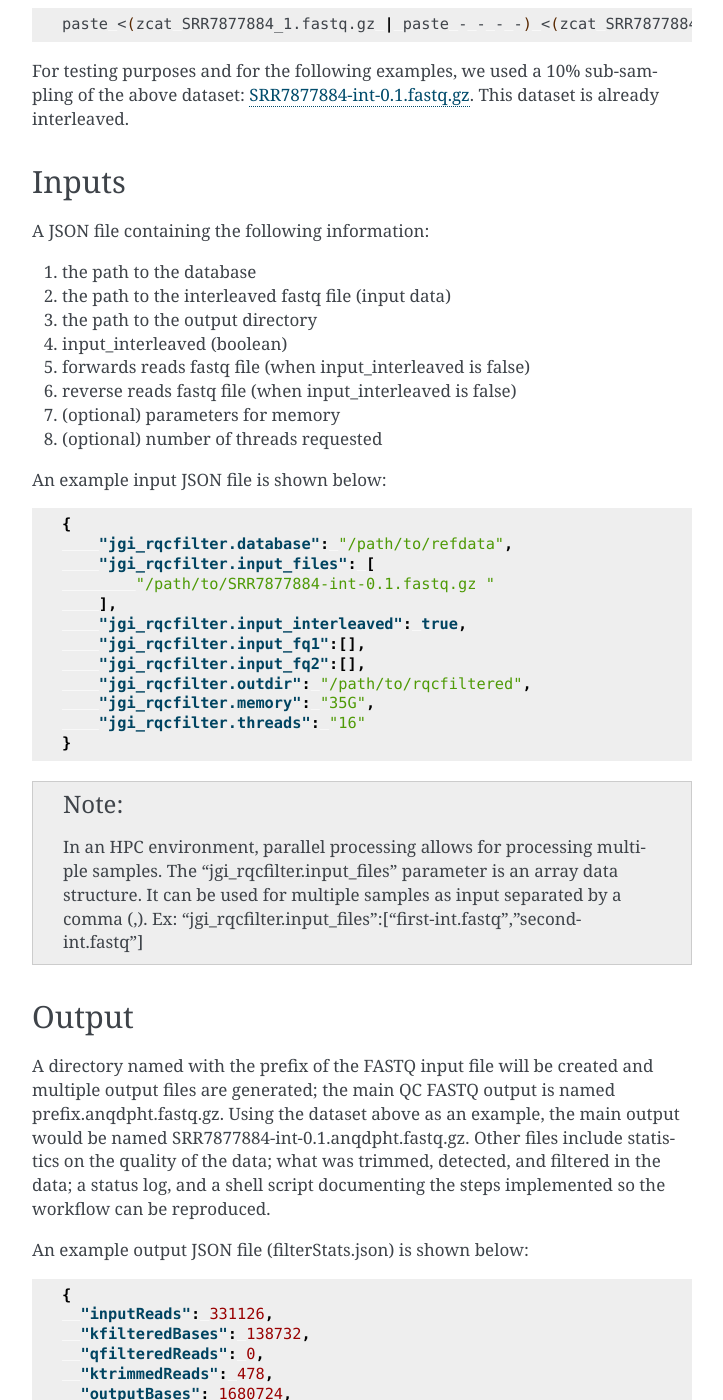
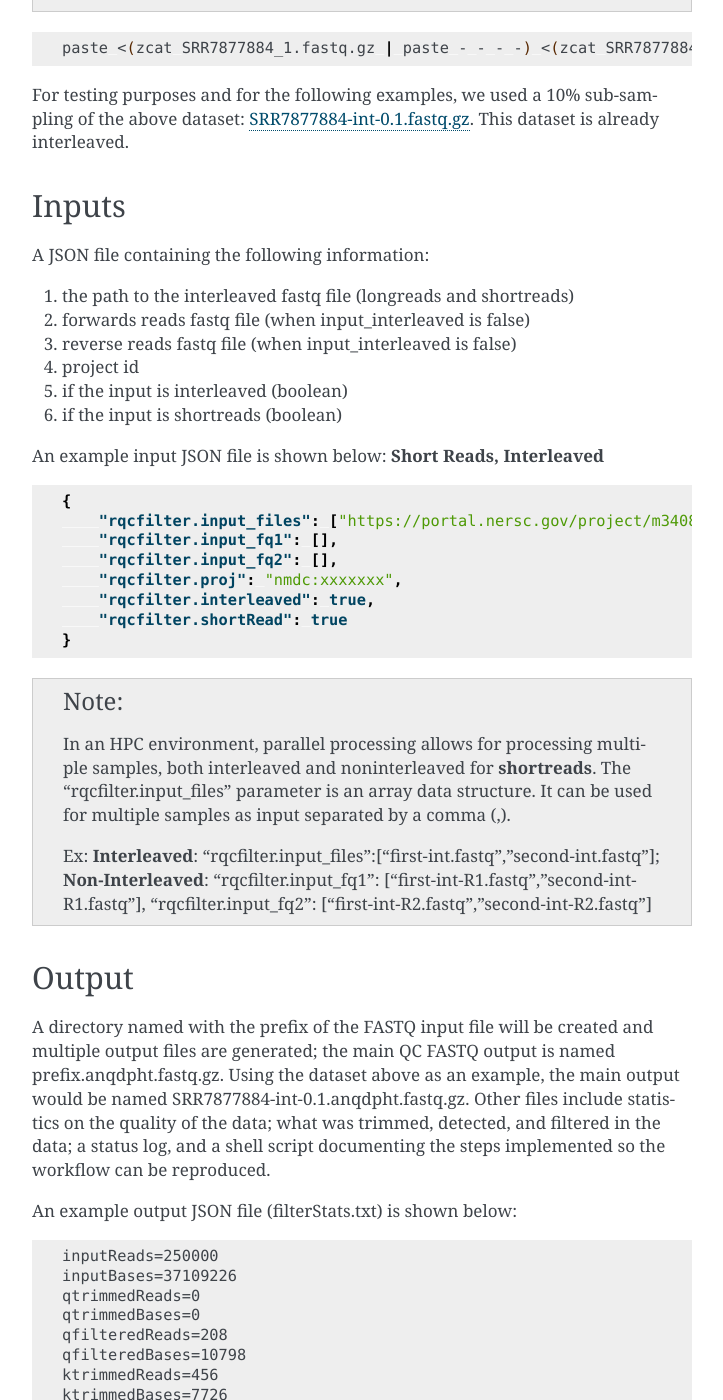
Before and after one commit to microbiomedata/ReadsQC, a Sphinx documentation site: the page built from docs/index.rst, in a window 1280 px wide and 1400 px high, scrolled down 2568 px. Shown: the whole window, without its empty margins (388-1111 px from the left). Built offline with Sphinx 7.4.7, drawn with Linux system fonts in a browser that asks for light colours; some of the changed text lies outside the part shown.

Commit message:
Update index.rst

```diff
--- a/docs/index.rst
+++ b/docs/index.rst
@@ -9,7 +9,7 @@
 Workflow Overview
 -----------------
 
-This workflow utilizes the program “rqcfilter2” from BBTools to perform quality control on raw Illumina reads. The workflow performs quality trimming, artifact removal, linker trimming, adapter trimming, and spike-in removal (using BBDuk), and performs human/cat/dog/mouse/microbe removal (using BBMap).
+This workflow utilizes the program “rqcfilter2” from BBTools to perform quality control on raw Illumina reads for **shortreads** and raw PacBio reads for **longreads**. The workflow performs quality trimming, artifact removal, linker trimming, adapter trimming, and spike-in removal (using BBDuk), and performs human/cat/dog/mouse/microbe removal (using BBMap).
 
 The following parameters are used for "rqcfilter2" in this workflow::
  - qtrim=r     :  Quality-trim from right ends before mapping.
@@ -98,37 +98,33 @@
 
 A JSON file containing the following information:
 
-1.	the path to the database
-2.	the path to the interleaved fastq file (input data)
-3.	the path to the output directory
-4.      input_interleaved (boolean)
-5.      forwards reads fastq file (when input_interleaved is false)
-6.      reverse reads fastq file (when input_interleaved is false)
-7.	(optional) parameters for memory
-8.	(optional) number of threads requested
+1.	the path to the interleaved fastq file (longreads and shortreads)
+2.	forwards reads fastq file (when input_interleaved is false)
+3.	reverse reads fastq file (when input_interleaved is false)
+4.	project id
+5.      if the input is interleaved (boolean)
+6.	if the input is shortreads (boolean)
 
 
 An example input JSON file is shown below:
+**Short Reads, Interleaved**
 
 .. code-block:: JSON
 
     {
-        "jgi_rqcfilter.database": "/path/to/refdata",
-        "jgi_rqcfilter.input_files": [
-            "/path/to/SRR7877884-int-0.1.fastq.gz "
-        ],
-        "jgi_rqcfilter.input_interleaved": true,
-        "jgi_rqcfilter.input_fq1":[],
-        "jgi_rqcfilter.input_fq2":[],
-        "jgi_rqcfilter.outdir": "/path/to/rqcfiltered",
-        "jgi_rqcfilter.memory": "35G",
-        "jgi_rqcfilter.threads": "16"
+	"rqcfilter.input_files": ["https://portal.nersc.gov/project/m3408//test_data/smalltest.int.fastq.gz"],
+    	"rqcfilter.input_fq1": [],
+    	"rqcfilter.input_fq2": [],
+    	"rqcfilter.proj": "nmdc:xxxxxxx",
+   	"rqcfilter.interleaved": true,
+    	"rqcfilter.shortRead": true
     }
 
 .. note::
 
-    In an HPC environment, parallel processing allows for processing multiple samples. The "jgi_rqcfilter.input_files" parameter is an array data structure. It can be used for multiple samples as input separated by a comma (,).
-    Ex: "jgi_rqcfilter.input_files":[“first-int.fastq”,”second-int.fastq”]
+    In an HPC environment, parallel processing allows for processing multiple samples, both interleaved and noninterleaved for **shortreads**. The "rqcfilter.input_files" parameter is an array data structure. It can be used for multiple samples as input separated by a comma (,).
+
+    Ex: **Interleaved**: "rqcfilter.input_files":[“first-int.fastq”,”second-int.fastq”]; **Non-Interleaved**: "rqcfilter.input_fq1": [“first-int-R1.fastq”,”second-int-R1.fastq”], "rqcfilter.input_fq2": [“first-int-R2.fastq”,”second-int-R2.fastq”]
 
 
 Output
@@ -136,25 +132,24 @@
 
 A directory named with the prefix of the FASTQ input file will be created and multiple output files are generated; the main QC FASTQ output is named prefix.anqdpht.fastq.gz. Using the dataset above as an example, the main output would be named SRR7877884-int-0.1.anqdpht.fastq.gz. Other files include statistics on the quality of the data; what was trimmed, detected, and filtered in the data; a status log, and a shell script documenting the steps implemented so the workflow can be reproduced.
 
-An example output JSON file (filterStats.json) is shown below:
+An example output JSON file (filterStats.txt) is shown below:
 
-.. code-block:: JSON
+.. code-block:: text
 
-	{
-	  "inputReads": 331126,
-	  "kfilteredBases": 138732,
-	  "qfilteredReads": 0,
-	  "ktrimmedReads": 478,
-	  "outputBases": 1680724,
-	  "ktrimmedBases": 25248,
-	  "kfilteredReads": 926,
-	  "qtrimmedBases": 0,
-	  "outputReads": 11212,
-	  "gcPolymerRatio": 0.182857,
-	  "inputBases": 50000026,
-	  "qtrimmedReads": 0,
-	  "qfilteredBases": 0
-	}
+	inputReads=250000
+	inputBases=37109226
+	qtrimmedReads=0
+	qtrimmedBases=0
+	qfilteredReads=208
+	qfilteredBases=10798
+	ktrimmedReads=456
+	ktrimmedBases=7726
+	kfilteredReads=0
+	kfilteredBases=0
+	outputReads=249398
+	outputBases=37003919
+
+	gcPolymerRatio=0.165888
 
 
 Below is an example of all the output directory files with descriptions to the right.
@@ -162,15 +157,17 @@
 ==================================== ============================================================================
 FileName                              Description
 ==================================== ============================================================================
-SRR7877884-int-0.1.anqdpht.fastq.gz   main output (clean data)
+nmdc_xxxxxxx_filtered.fastq.gz        main output (clean data)
+nmdc_xxxxxxx_filterStats.txt	      summary statistics
+nmdc_xxxxxxx_filterStats2.txt	      more detailed summary statistics
+nmdc_xxxxxxx_readsQC.info	      summary of parameters used in BBTools rqcfilter2
+nmdc_xxxxxxx_qa_stats.json	      summary statistics of output bases, input reads, input bases, output reads
+
 adaptersDetected.fa                   adapters detected and removed
 bhist.txt                             base composition histogram by position
 cardinality.txt                       estimation of the number of unique kmers
 commonMicrobes.txt                    detected common microbes
 file-list.txt                         output file list for rqcfilter2.sh
-filterStats.txt                       summary statistics
-filterStats.json                      summary statistics in JSON format
-filterStats2.txt                      more detailed summary statistics
 gchist.txt                            GC content histogram
 human.fq.gz                           detected human sequence reads
 ihist_merge.txt                       insert size histogram
@@ -199,7 +196,7 @@
 Version History
 ---------------
 
-- 1.0.2 (release date **04/09/2021**; previous versions: 1.0.1)
+- 1.0.12 (release date **09/30/2024**; previous versions: 1.0.11)
 
 
 Point of contact
```
Also changed, not shown: other parts of docs/index.rst (+1 -1 lines).
